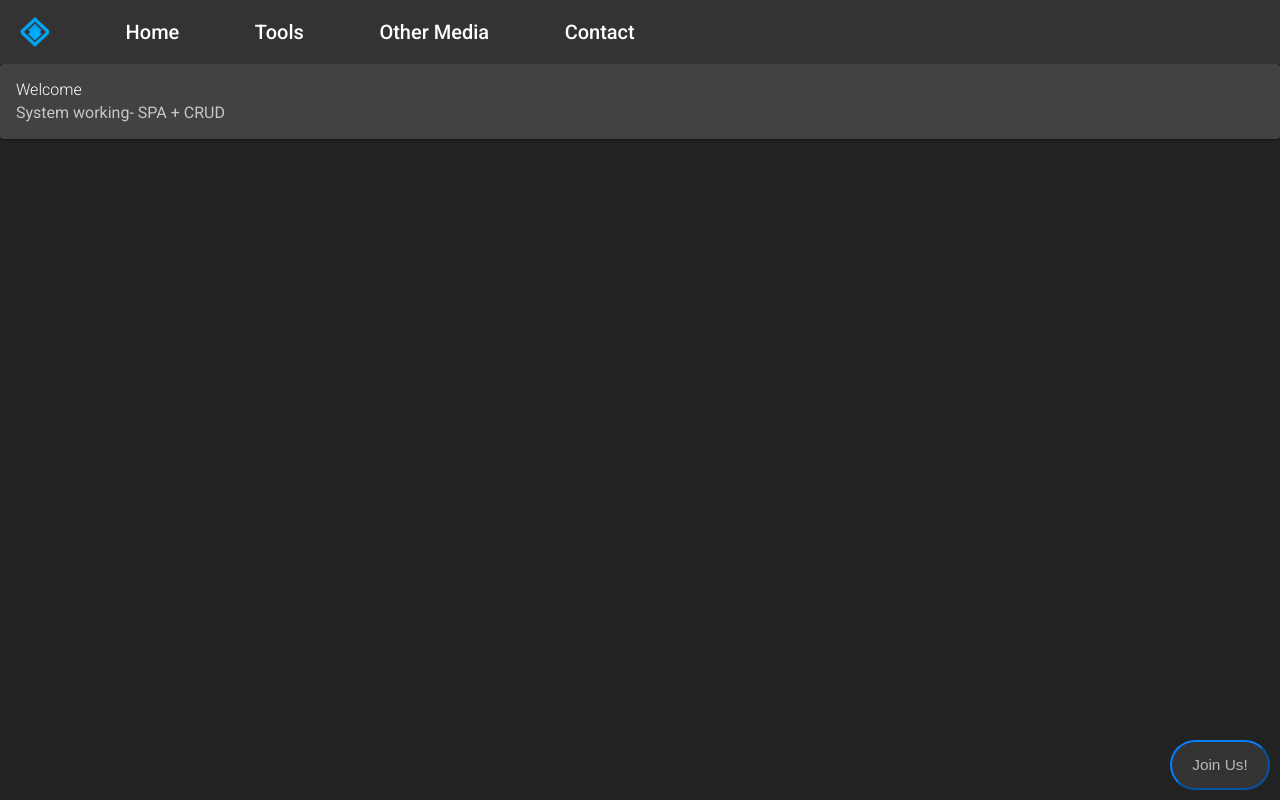
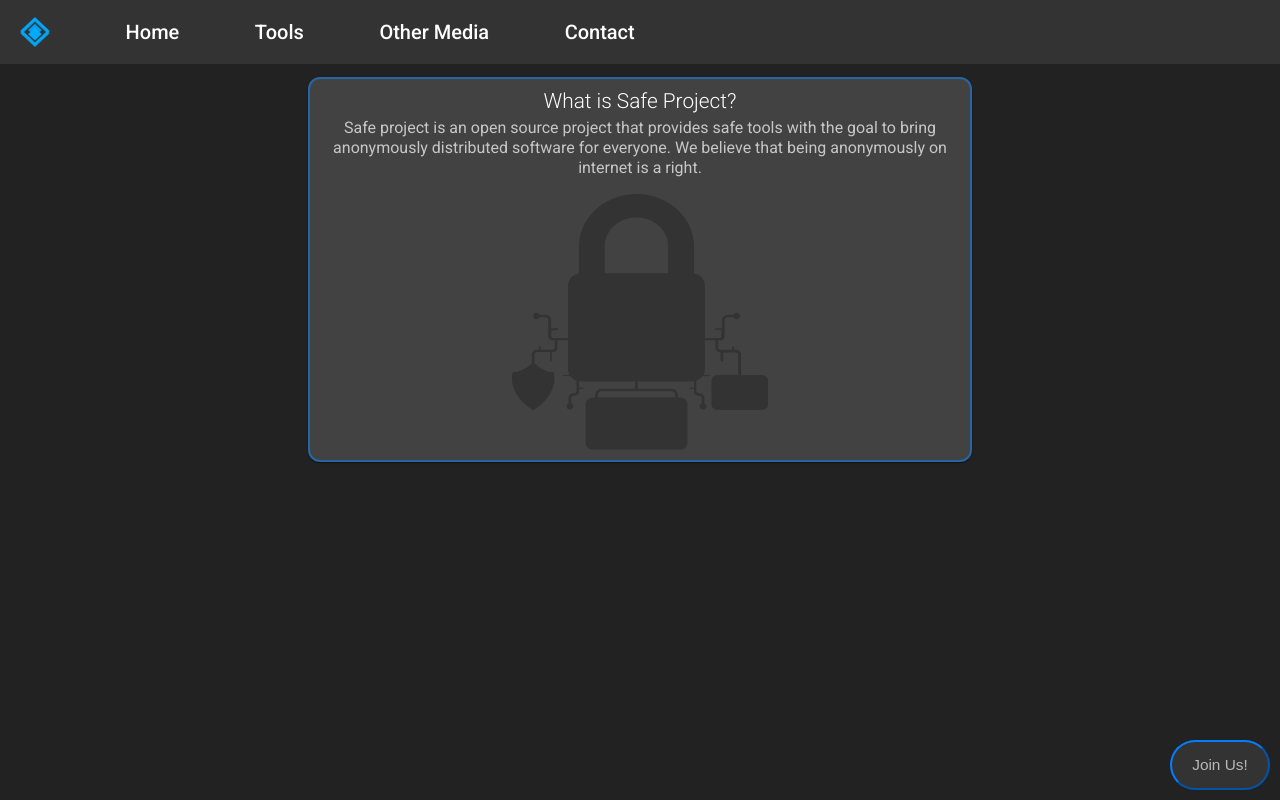
Before and after one commit to Safeproject01/safe-project-site, an Angular app in the folder app/: page / in a window 1280 px wide. Built offline with nearby package versions, Linux system fonts and the light colour scheme.

Commit message:
homepage added

```diff
--- a/app/package.json
+++ b/app/package.json
@@ -22,6 +22,7 @@
     "@angular/router": "^14.0.0",
     "@material/card": "^14.0.0",
     "@material/toolbar": "^2.3.0",
+    "bootstrap": "^5.2.0-beta1",
     "rxjs": "~7.5.0",
     "tslib": "^2.3.0",
     "zone.js": "~0.11.4"
--- a/app/src/app/views/home/home.component.css
+++ b/app/src/app/views/home/home.component.css
@@ -1,5 +1,16 @@
+.card {
+    margin: auto;
+    width: 50%;
+    border: 2px solid #2766a5;
+    border-radius: 12px;
+    padding: 10px;
+    margin-top: 1%;
+    text-align: center;
+}
+
 .home .title {
-    font-size: 1rem;
+    text-align: center;
+    font-size: 1.3rem;
     font-weight: 200;
     line-height: 1.2;
 }
@@ -7,3 +18,10 @@
 .home .subtitle {
     font-size:1rem;
 }
+
+.padlock {
+    display: block;
+    margin-left: auto;
+    margin-right: auto;
+    width: 40%;
+}
--- a/app/src/app/views/home/home.component.html
+++ b/app/src/app/views/home/home.component.html
@@ -1,6 +1,8 @@
-<mat-card class="home mat-elevation-z1">
-    <mat-card-title class="title">Welcome</mat-card-title>
+<mat-card class="home mat-elevation-z1 card">
+    <mat-card-title class="title">What is Safe Project?</mat-card-title>
     <mat-card-subtitle class="subtitle">
-        System working- SPA + CRUD
+        Safe project is an open source project that provides safe tools with the goal to bring
+        anonymously distributed software for everyone. We believe that being anonymously on internet is a right.
     </mat-card-subtitle>
+        <img src="assets/padlock.png" class="padlock">
 </mat-card>
```
Also changed, not shown: app/src/assets/padlock.png (added), 1 other file (tests, documents, lock files or other folders).
